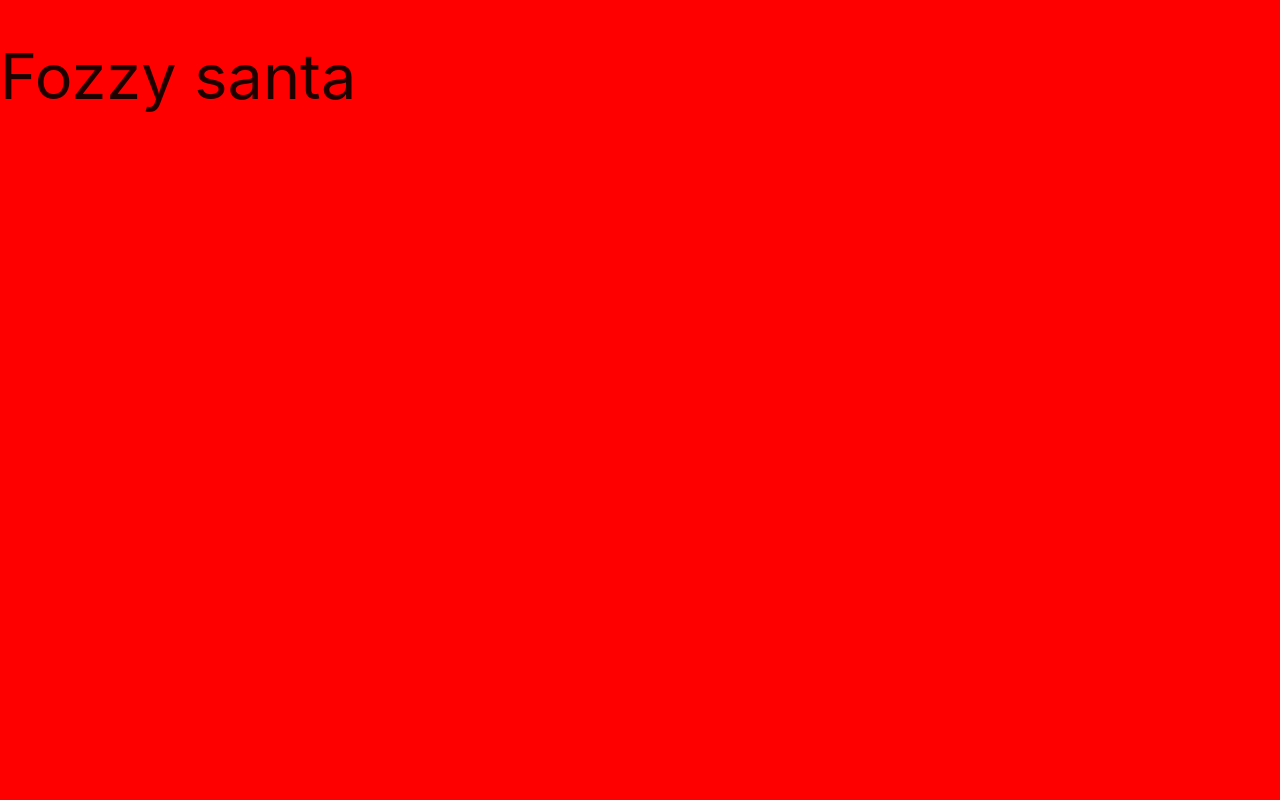
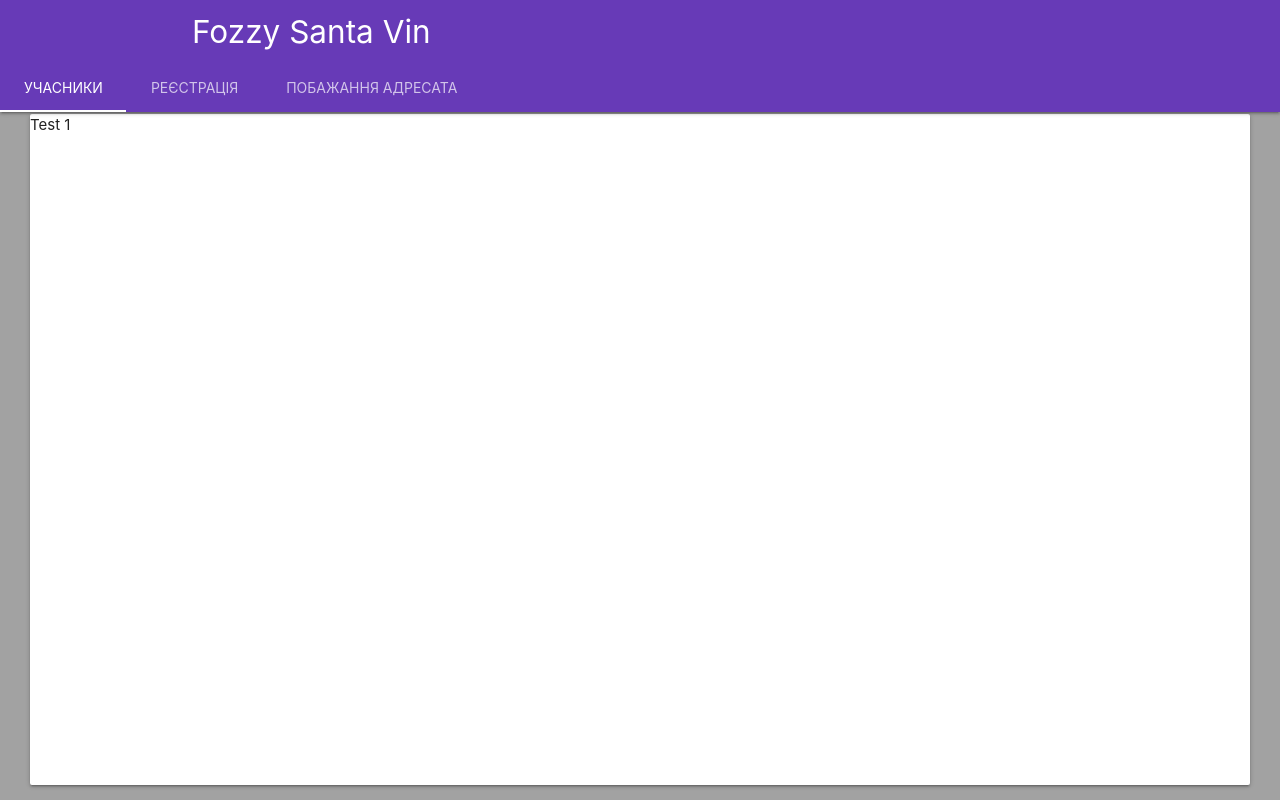
Before and after one commit to Sinfulelf/FozzySanta_vin, a plain HTML site: page index.html in a window 1280 px wide. Drawn offline with nearby package versions, Linux system fonts and the light colour scheme.

Commit message:
added min styles

```diff
--- a/index.html
+++ b/index.html
@@ -7,14 +7,31 @@
     />
     <script src="https://cdnjs.cloudflare.com/ajax/libs/materialize/1.0.0/js/materialize.min.js"></script>
     <meta charset="utf-8" />
-    <meta name="viewport" content="width=device-width, initial-scale=1" />
+    <meta name="viewport" content="width=device-width, initial-scale=1.0" />
     <link rel="stylesheet" href="style.css" />
     <script src="index.js"></script>
   </head>
   <body>
-    <h1>Fozzy santa</h1>
-    <div class="container">
-      <!-- Page Content goes here -->
+    <div id="root" class="content-wrapper">
+      <nav id="nav" class="nav-extended navbar-fixed deep-purple">
+        <div class="nav-wrapper col s12 container">
+          <a href="#" class="brand-logo">Fozzy Santa Vin</a>
+        </div>
+        <div class="nav-content">
+          <ul id="nav-tabs" class="tabs tabs-transparent">
+            <li class="tab"><a href="#test1">Учасники</a></li>
+            <li class="tab"><a href="#test2">Реєстрація</a></li>
+            <li class="tab disabled tooltipped" data-position="bottom" data-tooltip="Буде доступне 18-ого числа">
+              <a href="#test3">Побажання адресата</a>
+            </li>
+          </ul>
+        </div>
+      </nav>
+      <div id="main-content" class="card ">
+        <div id="test1" class="col s12">Test 1</div>
+        <div id="test2" class="col s12">Test 2</div>
+        <div id="test3" class="col s12">Test 3</div>
+      </div>
     </div>
   </body>
 </html>
--- a/index.js
+++ b/index.js
@@ -1,3 +1,10 @@
-document.addEventListener("DOMContentLoaded", function(event) {
-    console.log("hello world");
+document.addEventListener('DOMContentLoaded', function() {
+  var tab = M.Tabs.init(document.getElementById('nav-tabs'), {
+    //swipeable: true,
+    duration: 300
   });
+
+  var instances = M.Tooltip.init(document.querySelectorAll('.tooltipped'), {
+
+  });
+});
--- a/style.css
+++ b/style.css
@@ -1,3 +1,25 @@
-body{
-    background: red;
+html, body {
+    display: table;
+    width: 100%;
+    height: 100%;
+    position: relative;
 }
+
+#root.content-wrapper {
+    display: flex;
+    flex-direction: column;
+    height: 100%;
+    width: 100%;
+
+    background-color: rgb(162, 162, 162);
+}
+
+#nav {
+    flex: 0 1 auto;
+}
+
+#main-content {
+    flex: 1 1 auto;
+    margin: 0.1em 2em 1em 2em;
+    background-color: #FFF;
+}
```
